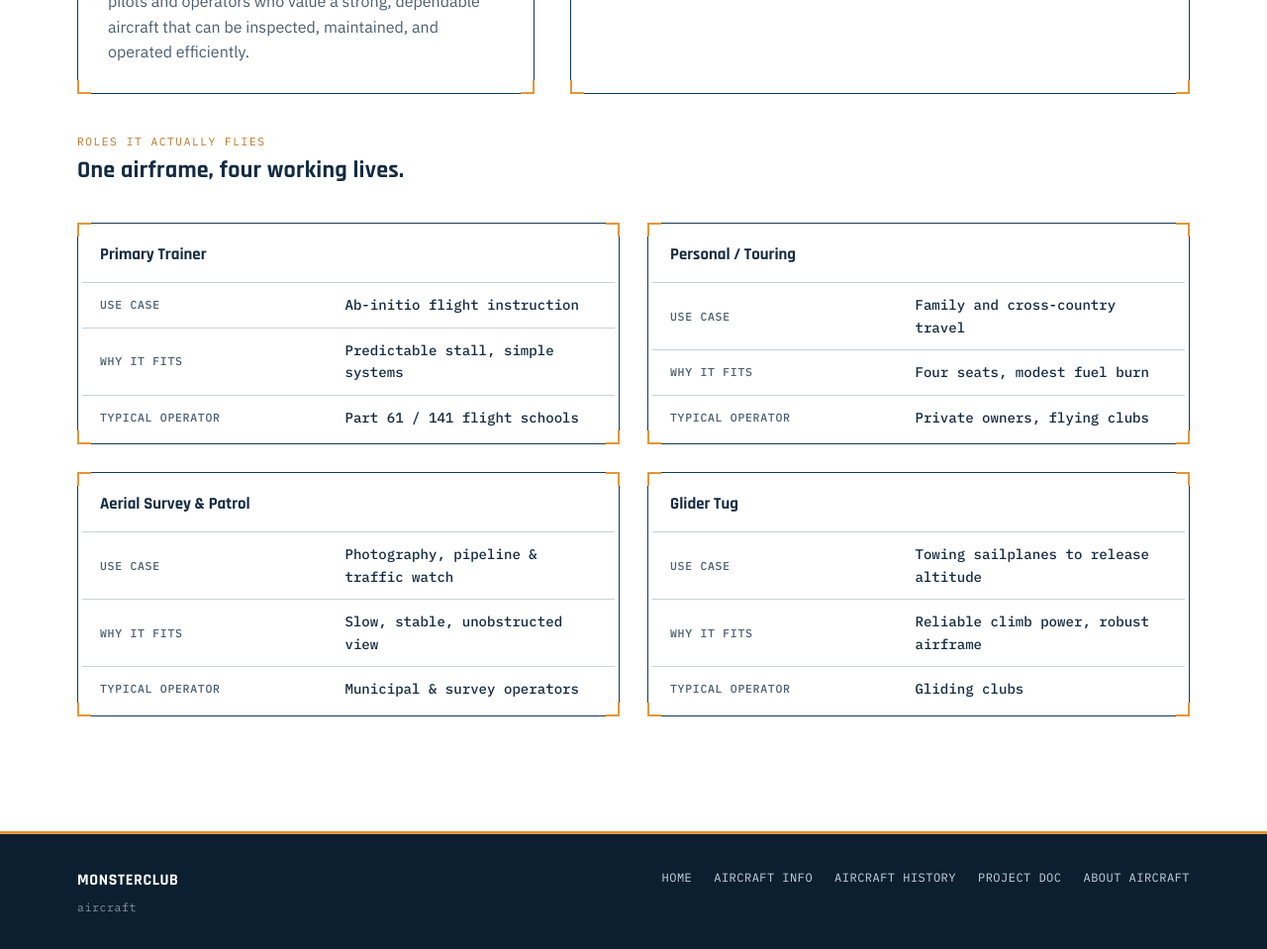
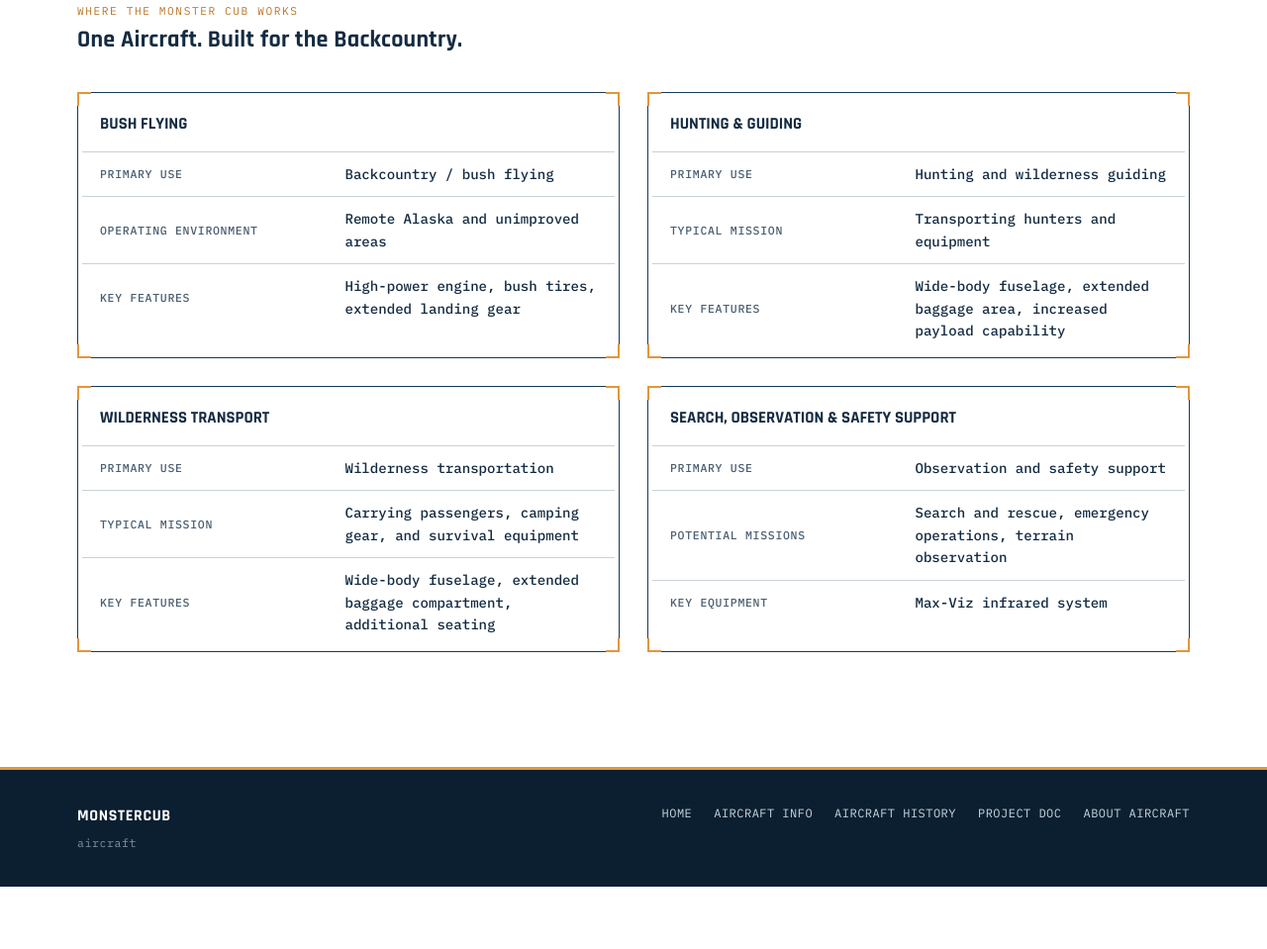
Before and after one commit to MonsterCubMajorPeta/Monstercubcutie2, a plain HTML site: page about-aircraft.html in a window 1280 px wide. Shown: the part 1441-2400 px from the top of the page at 99% size. After the commit the page ends 2337 px from the top, so only its background shows below. Drawn offline with Linux system fonts and the light colour scheme; files whose address does not match are found by name.

Commit message:
Update about-aircraft.html

```diff
--- a/about-aircraft.html
+++ b/about-aircraft.html
@@ -18,7 +18,7 @@
         <path d="M24 12 L21 20 L8 25 L8 27.5 L21 25 L21 32 L16 35.5 L16 37.5 L24 35.5 L32 37.5 L32 35.5 L27 32 L27 25 L40 27.5 L40 25 L27 20 Z" fill="#E2963A"/>
       </svg>
       <span class="brand-text">
-        <span class="model">MONSTERCLUB</span>
+        <span class="model">MONSTERCUB</span>
         <span class="tag">aircraft</span>
       </span>
     </a>
@@ -48,7 +48,7 @@
         <div class="figure plate">
           <span class="tick-br"></span><span class="tick-bl"></span>
 
-          <img src="/Users/mindarc_jilton/Downloads/aircraft-site/pic1.jpeg" alt="pic1">
+          <img src="pic1-front-view.jpg" alt="pic1">
 
         </div>
         <div class="copy plate">
@@ -64,7 +64,7 @@
         <div class="figure plate">
           <span class="tick-br"></span><span class="tick-bl"></span>
 
-          <img src="pic1-front-view.jpg" alt="pic1">
+          <img src="pic1-mostercub-structure" alt="pic1">
 
           <div class="cap">External struts carry wing bending loads</div>
         </div>
@@ -79,52 +79,52 @@ Rather than focusing solely on aerodynamic refinement, the aircraft emphasizes d
       </div>
 
       <div class="section-head" style="margin-top:20px;">
-        <div class="kicker">Roles it actually flies</div>
-        <h2>One airframe, four working lives.</h2>
+        <div class="kicker">Where the Monster Cub Works</div>
+        <h2>One Aircraft. Built for the Backcountry.</h2>
       </div>
 
       <div class="spec-grid">
         <div class="spec-table-wrap plate">
           <span class="tick-br"></span><span class="tick-bl"></span>
           <table class="spec-table">
-            <caption>Primary Trainer</caption>
+            <caption>BUSH FLYING</caption>
             <tbody>
-              <tr><th>Use case</th><td>Ab-initio flight instruction</td></tr>
-              <tr><th>Why it fits</th><td>Predictable stall, simple systems</td></tr>
-              <tr><th>Typical operator</th><td>Part 61 / 141 flight schools</td></tr>
+              <tr><th>Primary Use</th><td>Backcountry / bush flying</td></tr>
+              <tr><th>Operating Environment</th><td>Remote Alaska and unimproved areas</td></tr>
+              <tr><th>Key Features</th><td>High-power engine, bush tires, extended landing gear</td></tr>
             </tbody>
           </table>
         </div>
         <div class="spec-table-wrap plate">
           <span class="tick-br"></span><span class="tick-bl"></span>
           <table class="spec-table">
-            <caption>Personal / Touring</caption>
+            <caption>HUNTING & GUIDING</caption>
             <tbody>
-              <tr><th>Use case</th><td>Family and cross-country travel</td></tr>
-              <tr><th>Why it fits</th><td>Four seats, modest fuel burn</td></tr>
-              <tr><th>Typical operator</th><td>Private owners, flying clubs</td></tr>
+              <tr><th>Primary Use</th><td>Hunting and wilderness guiding</td></tr>
+              <tr><th>Typical Mission</th><td>Transporting hunters and equipment</td></tr>
+              <tr><th>Key Features</th><td>Wide-body fuselage, extended baggage area, increased payload capability</td></tr>
             </tbody>
           </table>
         </div>
         <div class="spec-table-wrap plate">
           <span class="tick-br"></span><span class="tick-bl"></span>
           <table class="spec-table">
-            <caption>Aerial Survey &amp; Patrol</caption>
+            <caption>WILDERNESS TRANSPORT</caption>
             <tbody>
-              <tr><th>Use case</th><td>Photography, pipeline &amp; traffic watch</td></tr>
-              <tr><th>Why it fits</th><td>Slow, stable, unobstructed view</td></tr>
-              <tr><th>Typical operator</th><td>Municipal &amp; survey operators</td></tr>
+              <tr><th>Primary Use</th><td>Wilderness transportation</td></tr>
+              <tr><th>Typical Mission</th><td>Carrying passengers, camping gear, and survival equipment</td></tr>
+              <tr><th>Key Features</th><td>Wide-body fuselage, extended baggage compartment, additional seating</td></tr>
             </tbody>
           </table>
         </div>
         <div class="spec-table-wrap plate">
           <span class="tick-br"></span><span class="tick-bl"></span>
           <table class="spec-table">
-            <caption>Glider Tug</caption>
+            <caption>SEARCH, OBSERVATION & SAFETY SUPPORT</caption>
             <tbody>
-              <tr><th>Use case</th><td>Towing sailplanes to release altitude</td></tr>
-              <tr><th>Why it fits</th><td>Reliable climb power, robust airframe</td></tr>
-              <tr><th>Typical operator</th><td>Gliding clubs</td></tr>
+              <tr><th>Primary Use</th><td>Observation and safety support</td></tr>
+              <tr><th>Potential Missions</th><td>Search and rescue, emergency operations, terrain observation</td></tr>
+              <tr><th>Key Equipment</th><td>Max-Viz infrared system</td></tr>
             </tbody>
           </table>
         </div>
@@ -138,7 +138,7 @@ Rather than focusing solely on aerodynamic refinement, the aircraft emphasizes d
 <footer class="site-footer">
   <div class="footer-inner">
     <div>
-      <div class="fbrand">MONSTERCLUB</div>
+      <div class="fbrand">MONSTERCUB</div>
       <div class="fmeta">aircraft</div>
     </div>
     <nav class="footer-links" aria-label="Footer">
```
